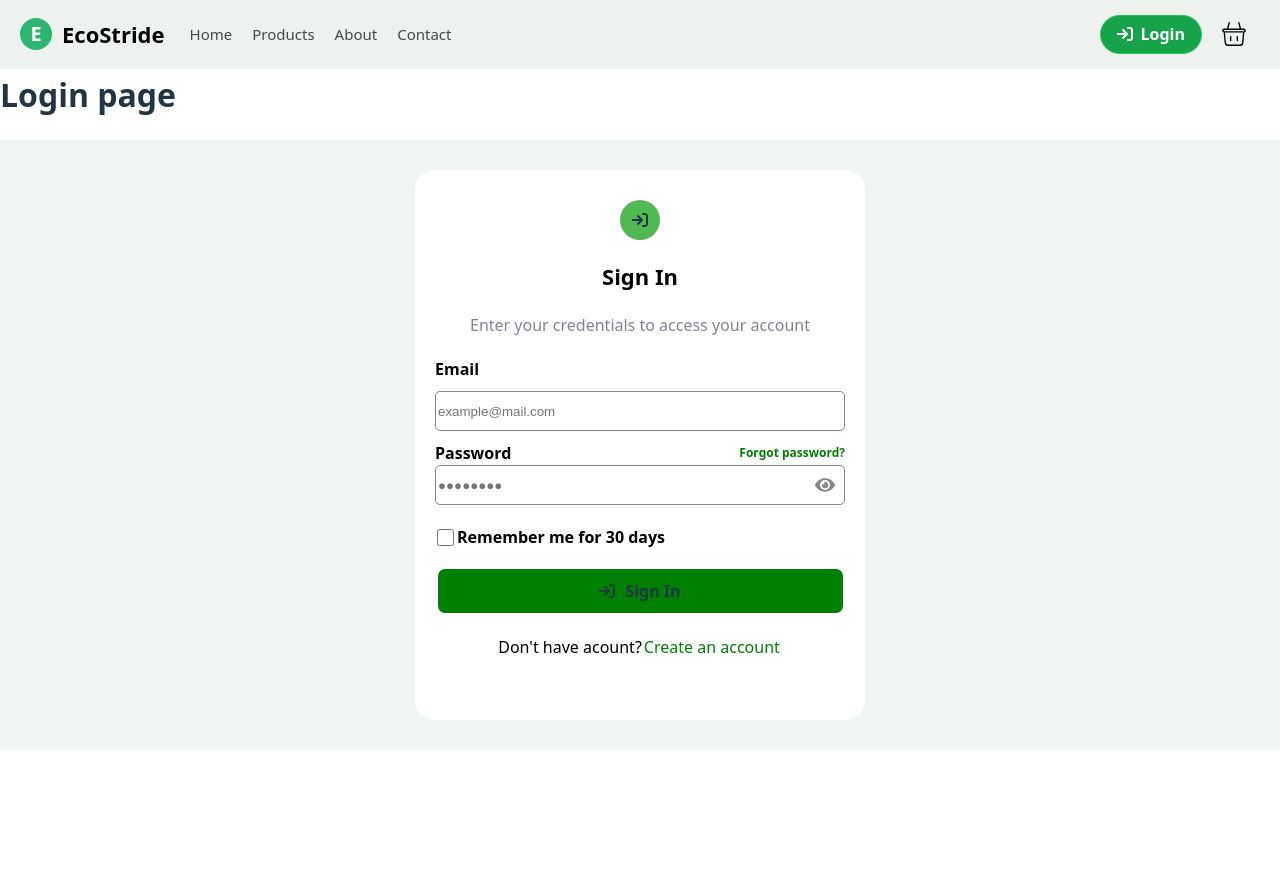
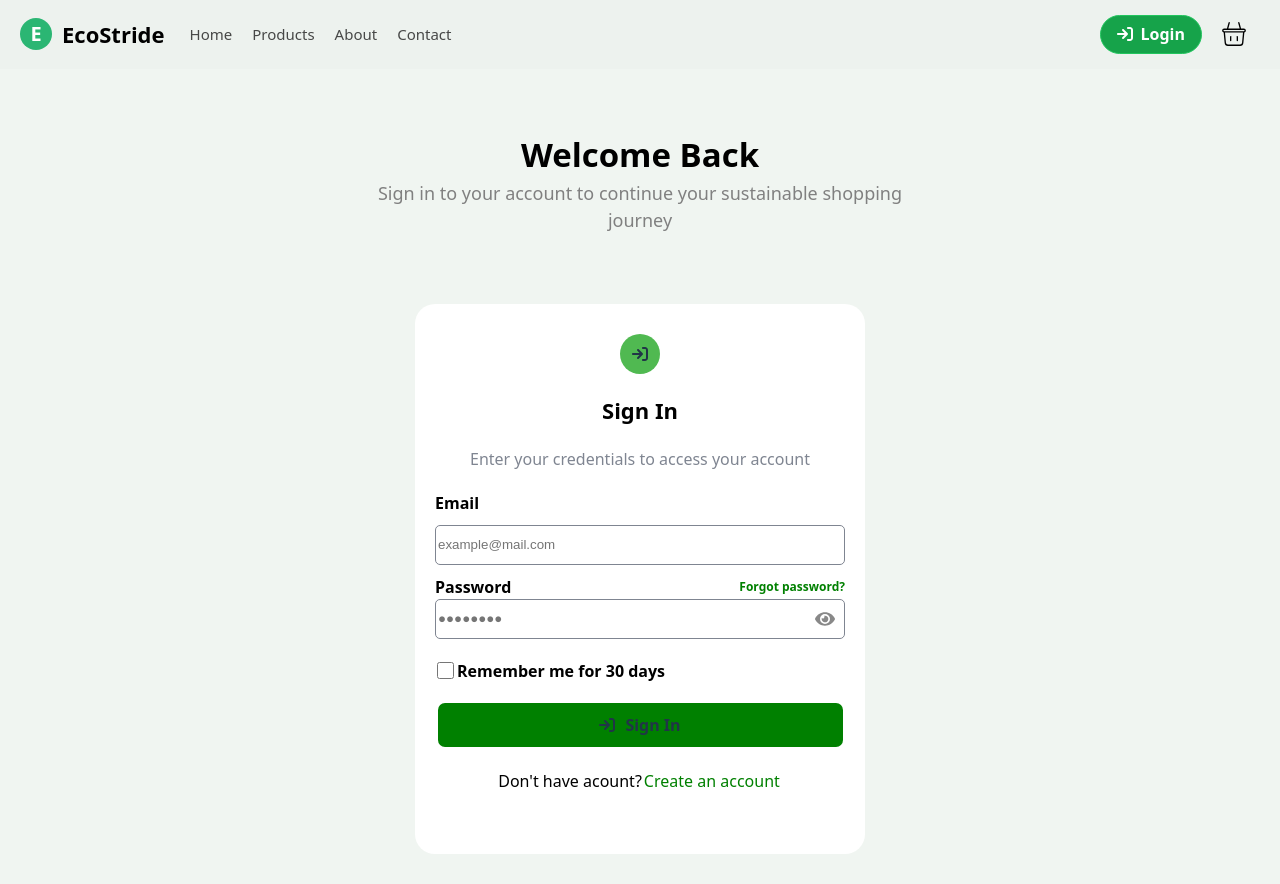
Before and after one commit to StankoI/Shoe_Shop, a React (Vite) app in the folder client/: page /login in a window 1280 px wide. Before the commit the page ends 800 px from the top, so only its background shows below. Built offline with nearby package versions, Linux system fonts and the light colour scheme.

Commit message:
welcome back component

```diff
--- a/client/src/components/layouts/welcomeBack/welcomeBack.module.css
+++ b/client/src/components/layouts/welcomeBack/welcomeBack.module.css
@@ -0,0 +1,25 @@
+
+.welcome-container{
+    display: flex;
+    flex-direction: column;
+    justify-content: center;
+    align-items: center;
+    width: 100vw;
+    padding-top: 130px;
+    padding-bottom: 40px;
+    background: #F0F5F1;
+}
+
+.title{
+    font-size: 33px;
+    font-weight: 700;
+    color: black;
+    text-align: center;
+}
+
+.text{
+    font-size: 18px;
+    color: gray;
+    width: 45%;
+    text-align: center;
+}
--- a/client/src/components/layouts/welcomeBack/welcomeBack.tsx
+++ b/client/src/components/layouts/welcomeBack/welcomeBack.tsx
@@ -0,0 +1,13 @@
+
+import styles from "./welcomeBack.module.css"
+
+const WelcomeBack = () => {
+    return(
+        <div className={styles["welcome-container"]}>
+            <div className={styles["title"]}>Welcome Back</div>
+            <div className={styles["text"]}>Sign in to your account to continue your sustainable shopping journey</div>
+        </div>
+    );
+}
+
+export default WelcomeBack;
--- a/client/src/pages/login/layout.tsx
+++ b/client/src/pages/login/layout.tsx
@@ -1,9 +1,10 @@
 import LoginComponent from "../../components/layouts/login/loginComponent";
+import WelcomeBack from "../../components/layouts/welcomeBack/welcomeBack";
 
 const LoginLayout = () => {
     return(
         <div className="loginPage">
-            <h1>Login page</h1>
+            <WelcomeBack/>
             <LoginComponent/>
         </div>
     );
```
